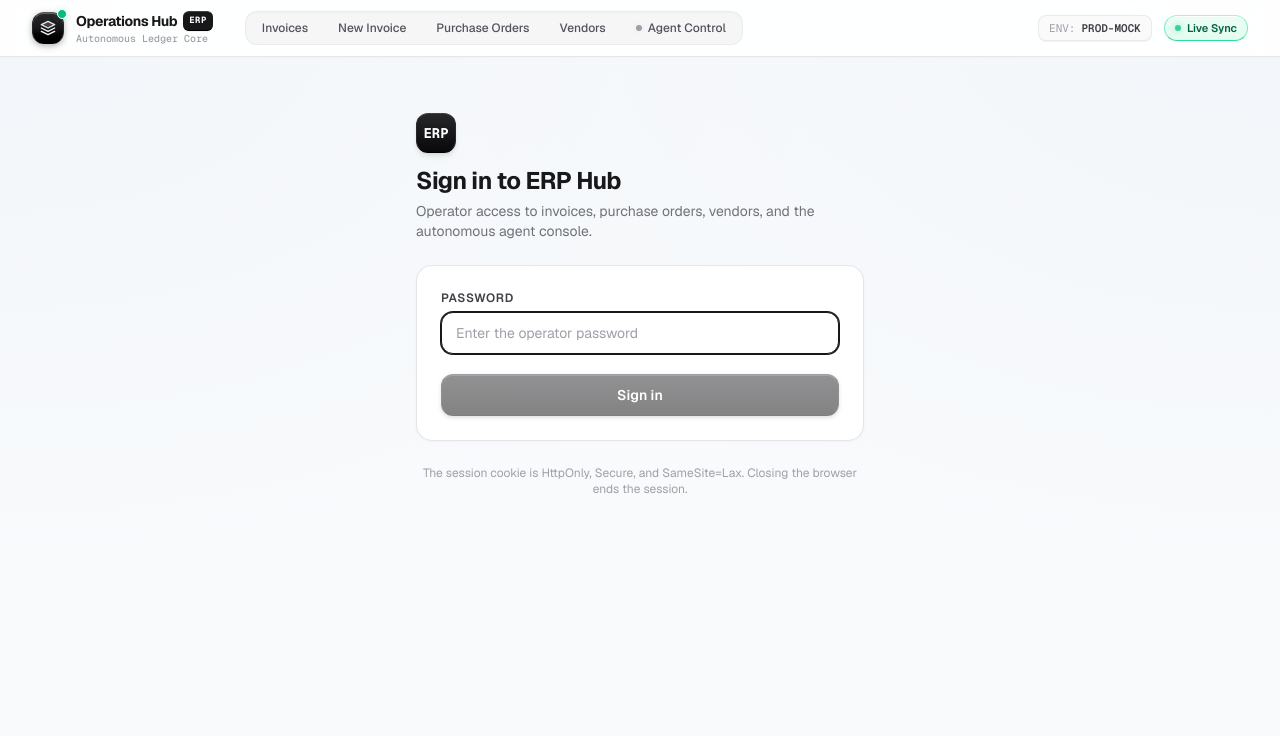
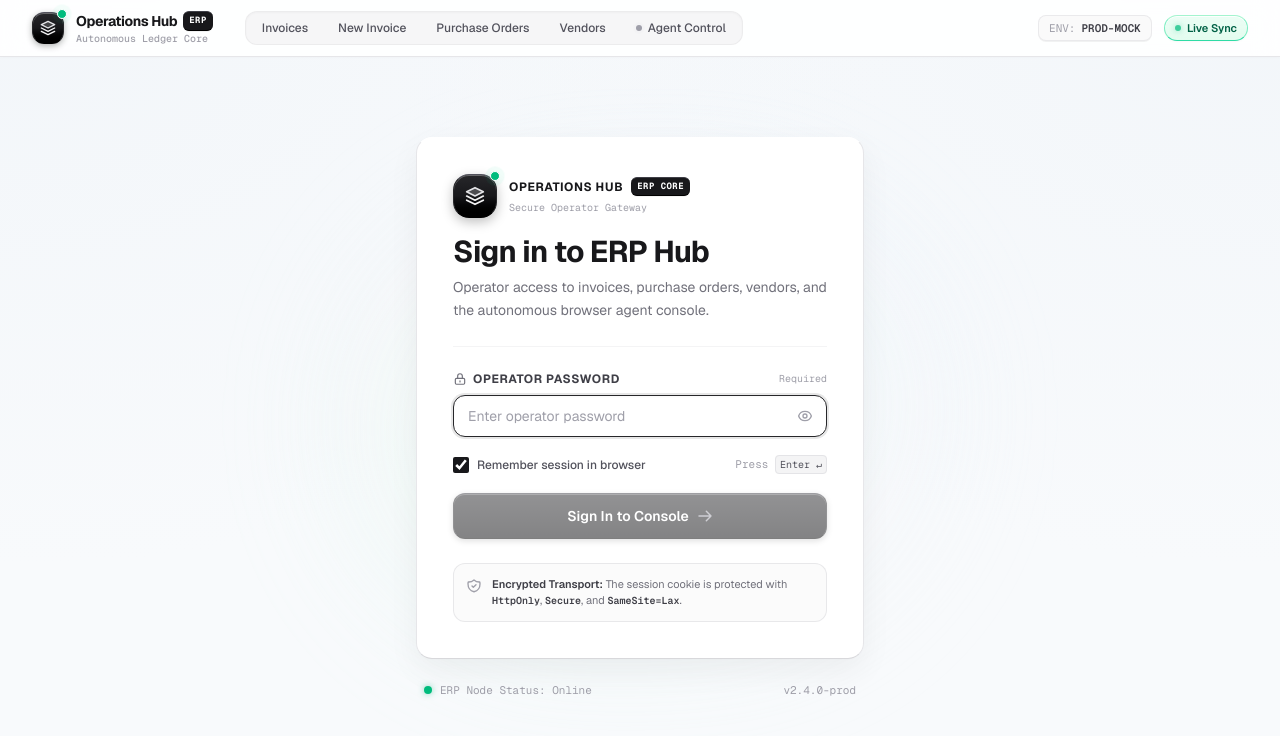
Before and after one commit to kaiizer777/hulchul-assignment, a Next.js app in the folder frontend/: page /login in a window 1280 px wide. Shown: the top 736 px of the page. Built offline with nearby package versions, Linux system fonts and the light colour scheme.

Commit message:
feat(ui): elevate login and auth page with tactile 3D styling

```diff
--- a/frontend/src/app/login/page.tsx
+++ b/frontend/src/app/login/page.tsx
@@ -26,12 +26,14 @@ function LoginForm() {
   const searchParams = useSearchParams();
 
   const [password, setPassword] = useState('');
+  const [showPassword, setShowPassword] = useState(false);
+  const [rememberSession, setRememberSession] = useState(true);
   const [error, setError] = useState<string | null>(null);
   const [isSubmitting, setIsSubmitting] = useState(false);
 
   const handleSubmit = async (event: FormEvent<HTMLFormElement>) => {
     event.preventDefault();
-    if (isSubmitting) return;
+    if (isSubmitting || password.length === 0) return;
 
     setError(null);
     setIsSubmitting(true);
@@ -77,51 +79,140 @@ function LoginForm() {
   };
 
   return (
-    <div className="mx-auto w-full max-w-md space-y-6 pt-6">
-      <div className="text-center sm:text-left">
-        <div className="inline-flex h-10 w-10 items-center justify-center rounded-xl bg-gradient-to-b from-zinc-800 to-zinc-950 text-white font-mono text-sm font-bold shadow-md border-t border-t-zinc-700 border-x border-x-zinc-800 border-b border-b-black dark:from-zinc-100 dark:to-zinc-300 dark:text-zinc-900 mb-3">
-          ERP
+    <div className="relative flex min-h-[calc(100vh-10rem)] w-full items-center justify-center px-4 py-8 sm:py-12">
+      {/* Ambient background mesh radiance */}
+      <div className="pointer-events-none absolute inset-0 -z-10 flex items-center justify-center overflow-hidden">
+        <div className="h-[460px] w-[600px] rounded-full bg-gradient-to-tr from-emerald-100/40 via-zinc-100/30 to-sky-100/40 blur-3xl opacity-70" />
       </div>
-        <h1 className="text-2xl font-bold tracking-tight text-zinc-900 dark:text-zinc-50">
+
+      <div className="w-full max-w-md space-y-6">
+        {/* Centerpiece Tactile Card */}
+        <div className="rounded-2xl border border-t-white border-x-zinc-200/90 border-b-zinc-300/90 bg-white/95 p-7 sm:p-9 shadow-[inset_0_1px_0_rgba(255,255,255,0.9),0_1px_3px_rgba(0,0,0,0.02),0_12px_32px_rgba(0,0,0,0.05)] backdrop-blur-md transition-all">
+          {/* Brand Header */}
+          <div className="flex flex-col items-center text-center sm:items-start sm:text-left pb-6 border-b border-zinc-100">
+            <div className="mb-4 flex items-center gap-3">
+              {/* Engineered 3D Tactile ERP Mark with Laser Glyph */}
+              <div className="relative flex h-11 w-11 items-center justify-center rounded-2xl bg-gradient-to-b from-zinc-800 via-zinc-900 to-black text-white shadow-[inset_0_1px_0_rgba(255,255,255,0.3),0_4px_12px_rgba(0,0,0,0.25)] border-t border-t-zinc-600 border-x border-x-zinc-800 border-b border-b-black">
+                <svg
+                  className="h-5 w-5 text-zinc-100"
+                  viewBox="0 0 24 24"
+                  fill="none"
+                  stroke="currentColor"
+                  strokeWidth="2"
+                  strokeLinecap="round"
+                  strokeLinejoin="round"
+                >
+                  <path d="M12 2L2 7l10 5 10-5-10-5z" className="text-zinc-200" fill="currentColor" fillOpacity="0.25" />
+                  <path d="M2 17l10 5 10-5" />
+                  <path d="M2 12l10 5 10-5" />
+                </svg>
+                <span className="absolute -top-1 -right-1 flex h-2.5 w-2.5">
+                  <span className="animate-ping absolute inline-flex h-full w-full rounded-full bg-emerald-400 opacity-75"></span>
+                  <span className="relative inline-flex rounded-full h-2.5 w-2.5 bg-emerald-500 border border-white"></span>
+                </span>
+              </div>
+
+              <div className="flex flex-col text-left">
+                <div className="flex items-center gap-2">
+                  <span className="text-xs font-bold uppercase tracking-wider text-zinc-900 leading-none">
+                    Operations Hub
+                  </span>
+                  <span className="rounded-md bg-zinc-900 text-white font-mono text-[9px] font-bold px-1.5 py-0.5 tracking-wider border-t border-t-zinc-700 border-b border-b-black shadow-2xs">
+                    ERP CORE
+                  </span>
+                </div>
+                <span className="text-[10px] font-mono text-zinc-400 mt-1">
+                  Secure Operator Gateway
+                </span>
+              </div>
+            </div>
+
+            <h1 className="text-2xl font-bold tracking-tight text-zinc-900 sm:text-3xl">
               Sign in to ERP Hub
             </h1>
-        <p className="mt-1 text-sm text-zinc-500 dark:text-zinc-400">
-          Operator access to invoices, purchase orders, vendors, and the autonomous agent console.
+            <p className="mt-1.5 text-xs sm:text-sm text-zinc-500 leading-relaxed max-w-sm">
+              Operator access to invoices, purchase orders, vendors, and the autonomous browser agent console.
             </p>
           </div>
 
-      <form
-        onSubmit={handleSubmit}
-        className="space-y-5 rounded-2xl border border-zinc-200/90 bg-white p-6 shadow-[0_1px_3px_rgba(0,0,0,0.03)] dark:border-zinc-800/90 dark:bg-zinc-900/80"
-      >
+          {/* Form Controls */}
+          <form onSubmit={handleSubmit} className="mt-6 space-y-5">
             <div>
+              <div className="flex items-center justify-between">
                 <label
                   htmlFor="password"
-            className="block text-xs font-semibold uppercase tracking-wider text-zinc-700 dark:text-zinc-300"
+                  className="flex items-center gap-1.5 text-xs font-bold uppercase tracking-wider text-zinc-700"
                 >
-            Password
+                  <svg className="h-3.5 w-3.5 text-zinc-500" fill="none" viewBox="0 0 24 24" stroke="currentColor" strokeWidth="2">
+                    <path strokeLinecap="round" strokeLinejoin="round" d="M12 15v2m-6 4h12a2 2 0 002-2v-6a2 2 0 00-2-2H6a2 2 0 00-2 2v6a2 2 0 002 2zm10-10V7a4 4 0 00-8 0v4h8z" />
+                  </svg>
+                  Operator Password
                 </label>
+                <span className="text-[10px] font-mono text-zinc-400">
+                  Required
+                </span>
+              </div>
+
+              <div className="relative mt-2">
                 <input
                   id="password"
                   name="password"
-            type="password"
+                  type={showPassword ? 'text' : 'password'}
                   autoComplete="current-password"
                   required
                   autoFocus
                   value={password}
                   onChange={(event) => setPassword(event.target.value)}
-            placeholder="Enter the operator password"
-            className="mt-1.5 block w-full rounded-xl border border-zinc-300 bg-white px-3.5 py-2.5 text-sm text-zinc-900 shadow-2xs placeholder-zinc-400 focus:border-zinc-900 focus:outline-none focus:ring-1 focus:ring-zinc-900 dark:border-zinc-700 dark:bg-zinc-950 dark:text-zinc-100 dark:placeholder-zinc-500 dark:focus:border-zinc-400 dark:focus:ring-zinc-400"
+                  placeholder="Enter operator password"
+                  aria-invalid={!!error}
+                  aria-describedby={error ? 'auth-error' : undefined}
+                  className="block w-full rounded-xl border border-zinc-300/80 bg-zinc-50/70 py-2.5 pl-3.5 pr-11 text-sm font-sans text-zinc-900 placeholder-zinc-400 shadow-[inset_0_1px_2px_rgba(0,0,0,0.03)] transition-colors focus:border-zinc-800 focus:bg-white focus:outline-none focus:ring-2 focus:ring-zinc-900/10"
                 />
+                <button
+                  type="button"
+                  onClick={() => setShowPassword(!showPassword)}
+                  className="absolute inset-y-0 right-0 flex items-center px-3.5 text-zinc-400 hover:text-zinc-700 transition-colors focus:outline-none focus:text-zinc-900"
+                  title={showPassword ? 'Hide password' : 'Show password'}
+                  aria-label={showPassword ? 'Hide password' : 'Show password'}
+                >
+                  {showPassword ? (
+                    <svg className="h-4 w-4" fill="none" viewBox="0 0 24 24" stroke="currentColor" strokeWidth="2">
+                      <path strokeLinecap="round" strokeLinejoin="round" d="M13.875 18.825A10.05 10.05 0 0112 19c-4.478 0-8.268-2.943-9.543-7a9.97 9.97 0 011.563-3.029m5.858.908a3 3 0 114.243 4.243M9.878 9.878l4.242 4.242M9.88 9.88l-3.29-3.29m7.532 7.532l3.29 3.29M3 3l18 18" />
+                    </svg>
+                  ) : (
+                    <svg className="h-4 w-4" fill="none" viewBox="0 0 24 24" stroke="currentColor" strokeWidth="2">
+                      <path strokeLinecap="round" strokeLinejoin="round" d="M15 12a3 3 0 11-6 0 3 3 0 016 0z" />
+                      <path strokeLinecap="round" strokeLinejoin="round" d="M2.458 12C3.732 7.943 7.523 5 12 5c4.478 0 8.268 2.943 9.542 7-1.274 4.057-5.064 7-9.542 7-4.477 0-8.268-2.943-9.542-7z" />
+                    </svg>
+                  )}
+                </button>
+              </div>
+            </div>
+
+            <div className="flex items-center justify-between text-xs">
+              <label className="flex items-center gap-2 cursor-pointer select-none text-zinc-600 hover:text-zinc-900">
+                <input
+                  type="checkbox"
+                  checked={rememberSession}
+                  onChange={(e) => setRememberSession(e.target.checked)}
+                  className="h-4 w-4 rounded border-zinc-300 text-zinc-900 focus:ring-zinc-900 accent-zinc-900 cursor-pointer"
+                />
+                <span className="font-medium text-[11px] sm:text-xs">Remember session in browser</span>
+              </label>
+
+              <span className="text-[11px] font-mono text-zinc-400">
+                Press <kbd className="rounded border border-zinc-200 bg-zinc-100 px-1 py-0.5 font-mono text-[10px] text-zinc-600">Enter ↵</kbd>
+              </span>
             </div>
 
             {error && (
-          <p
+              <div
+                id="auth-error"
                 role="alert"
-            className="flex items-center gap-2 rounded-xl border border-rose-200 bg-rose-50/80 p-3 text-xs font-medium text-rose-700 dark:border-rose-900/50 dark:bg-rose-950/40 dark:text-rose-300"
+                className="flex items-center gap-2.5 rounded-xl border border-t-rose-200 border-x-rose-300/80 border-b-rose-400/80 bg-gradient-to-b from-rose-50/90 to-rose-100/40 p-3.5 text-xs font-medium text-rose-800 shadow-2xs"
               >
                 <svg
-              className="h-4 w-4 shrink-0"
+                  className="h-4 w-4 shrink-0 text-rose-600"
                   fill="none"
                   viewBox="0 0 24 24"
                   stroke="currentColor"
@@ -134,31 +225,55 @@ function LoginForm() {
                   />
                 </svg>
                 <span>{error}</span>
-          </p>
+              </div>
             )}
 
             <button
               type="submit"
               disabled={isSubmitting || password.length === 0}
-          className="inline-flex w-full items-center justify-center gap-2 rounded-xl border-t border-t-zinc-700 border-x border-x-zinc-800 border-b border-b-black bg-gradient-to-b from-zinc-800 to-zinc-950 px-5 py-2.5 text-sm font-semibold text-white shadow-[inset_0_1px_0_rgba(255,255,255,0.2),0_2px_4px_rgba(0,0,0,0.25)] transition-all hover:from-zinc-750 hover:to-zinc-900 active:translate-y-[0.5px] disabled:opacity-50 dark:border-t-white dark:border-x-zinc-200 dark:border-b-zinc-400 dark:from-zinc-100 dark:to-zinc-200 dark:text-zinc-900"
+              className="inline-flex w-full items-center justify-center gap-2 rounded-xl border-t border-t-zinc-700 border-x border-x-zinc-800 border-b border-b-black bg-gradient-to-b from-zinc-800 via-zinc-900 to-zinc-950 px-5 py-3 text-sm font-semibold text-white shadow-[inset_0_1px_0_rgba(255,255,255,0.25),0_2px_6px_rgba(0,0,0,0.25)] transition-all hover:from-zinc-750 hover:to-zinc-900 active:translate-y-[0.5px] active:shadow-[inset_0_2px_4px_rgba(0,0,0,0.4)] disabled:opacity-50 disabled:cursor-not-allowed cursor-pointer"
             >
               {isSubmitting ? (
-            <span className="flex items-center gap-2">
-              <svg className="h-4 w-4 animate-spin text-current" fill="none" viewBox="0 0 24 24">
-                <circle className="opacity-25" cx="12" cy="12" r="10" stroke="currentColor" strokeWidth="4" />
-                <path className="opacity-75" fill="currentColor" d="M4 12a8 8 0 018-8v8H4z" />
+                <>
+                  <svg className="h-4 w-4 animate-spin text-zinc-300" fill="none" viewBox="0 0 24 24" stroke="currentColor" strokeWidth="2.5">
+                    <path strokeLinecap="round" strokeLinejoin="round" d="M4 4v5h.582m15.356 2A8.001 8.001 0 004.582 9m0 0H9m11 11v-5h-.581m0 0a8.003 8.003 0 01-15.357-2m15.357 2H15" />
                   </svg>
-              Signing in...
-            </span>
+                  <span>Authenticating Session...</span>
+                </>
               ) : (
-            <span>Sign in</span>
+                <>
+                  <span>Sign In to Console</span>
+                  <svg className="h-4 w-4 text-zinc-400 transition-transform group-hover:translate-x-0.5" fill="none" viewBox="0 0 24 24" stroke="currentColor" strokeWidth="2.2">
+                    <path strokeLinecap="round" strokeLinejoin="round" d="M14 5l7 7m0 0l-7 7m7-7H3" />
+                  </svg>
+                </>
               )}
             </button>
           </form>
 
-      <p className="text-center text-xs text-zinc-400 dark:text-zinc-500">
-        The session cookie is HttpOnly, Secure, and SameSite=Lax. Closing the browser ends the session.
-      </p>
+          {/* Security & Token Guarantee */}
+          <div className="mt-6 rounded-xl border border-zinc-200/80 bg-zinc-50/70 p-3 text-[11px] text-zinc-500 flex items-start gap-2.5">
+            <svg className="h-4 w-4 text-zinc-400 shrink-0 mt-0.5" fill="none" viewBox="0 0 24 24" stroke="currentColor" strokeWidth="2">
+              <path strokeLinecap="round" strokeLinejoin="round" d="M9 12l2 2 4-4m5.618-4.016A11.955 11.955 0 0112 2.944a11.955 11.955 0 01-8.618 3.04A12.02 12.02 0 003 9c0 5.591 3.824 10.29 9 11.622 5.176-1.332 9-6.03 9-11.622 0-1.042-.133-2.052-.382-3.016z" />
+            </svg>
+            <div>
+              <span className="font-semibold text-zinc-700">Encrypted Transport:</span>{' '}
+              The session cookie is protected with <code className="font-mono text-[10px] font-semibold text-zinc-700">HttpOnly</code>,{' '}
+              <code className="font-mono text-[10px] font-semibold text-zinc-700">Secure</code>, and{' '}
+              <code className="font-mono text-[10px] font-semibold text-zinc-700">SameSite=Lax</code>.
+            </div>
+          </div>
+        </div>
+
+        {/* Bottom Support / Environment Pill */}
+        <div className="flex items-center justify-between text-xs text-zinc-400 px-2">
+          <div className="flex items-center gap-2">
+            <span className="h-2 w-2 rounded-full bg-emerald-500 shadow-[0_0_6px_rgba(16,185,129,0.5)]" />
+            <span className="font-mono text-[11px]">ERP Node Status: Online</span>
+          </div>
+          <span className="font-mono text-[11px]">v2.4.0-prod</span>
+        </div>
+      </div>
     </div>
   );
 }
@@ -167,7 +282,9 @@ export default function LoginPage() {
   return (
     <Suspense
       fallback={
-        <div className="mx-auto h-72 w-full max-w-md animate-pulse rounded-2xl border border-zinc-200/70 bg-white/60 p-6 dark:border-zinc-800 dark:bg-zinc-900/40" />
+        <div className="relative flex min-h-[calc(100vh-10rem)] w-full items-center justify-center px-4 py-12">
+          <div className="h-96 w-full max-w-md animate-pulse rounded-2xl border border-zinc-200/70 bg-white/60 p-8 shadow-sm" />
+        </div>
       }
     >
       <LoginForm />
```
Lines whose indentation alone changed are shown as unchanged.
